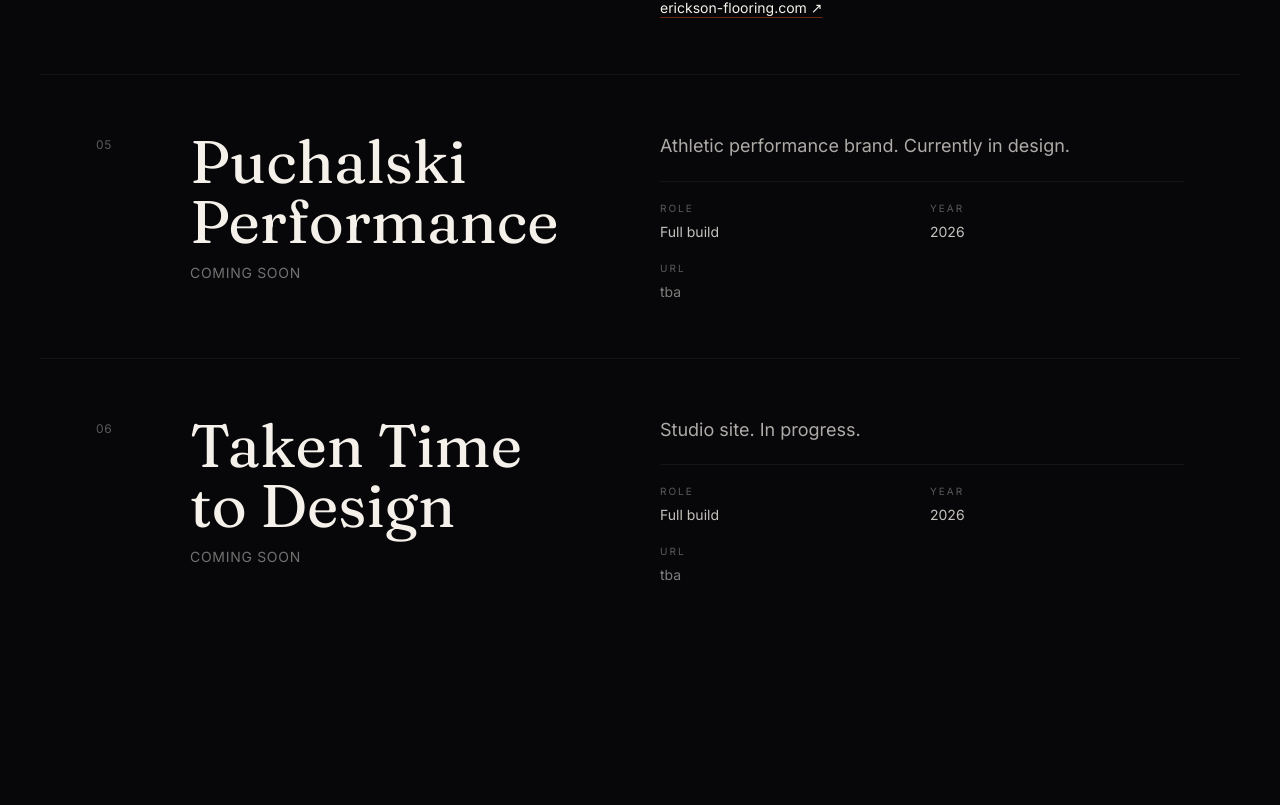
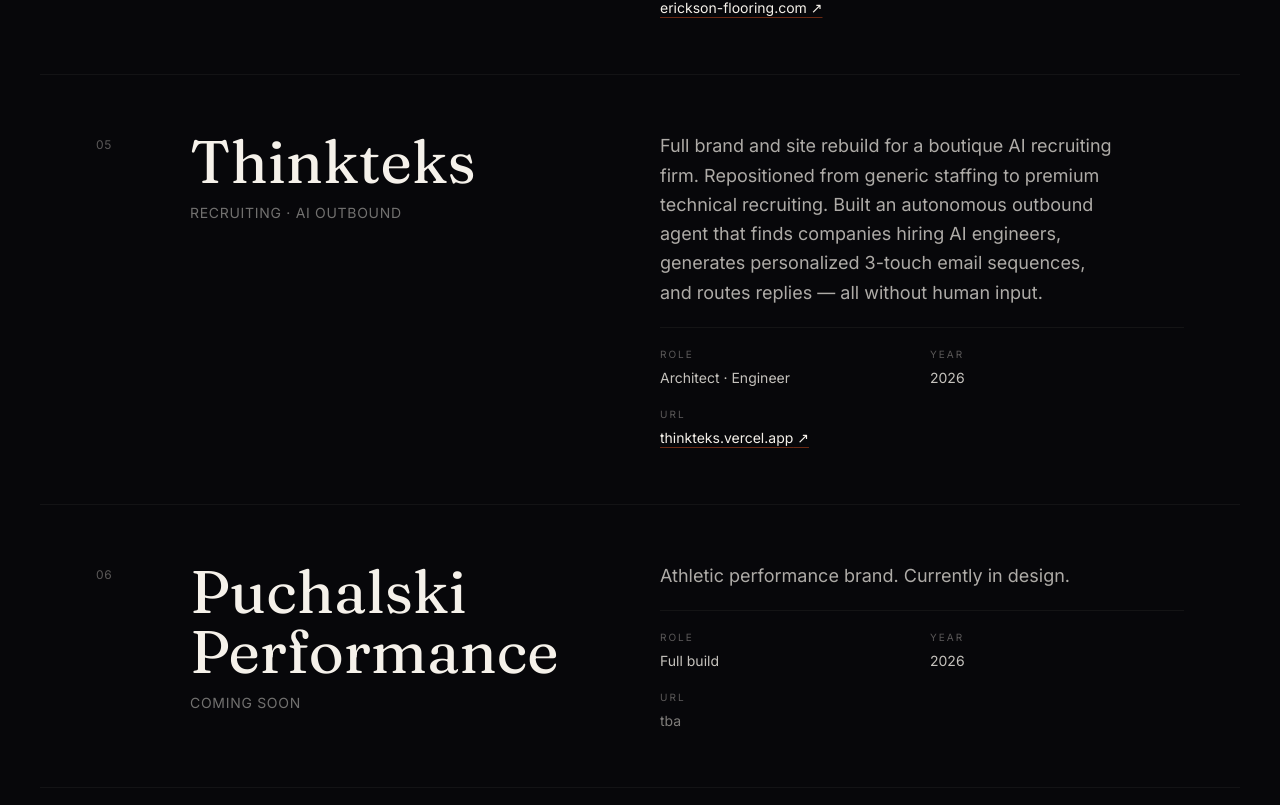
Before and after one commit to Dilan1234321/dilankochhar.com, a Next.js app: page /work in a window 1280 px wide. Shown: the part 1775-2580 px from the top of the page. Built offline with nearby package versions, Linux system fonts and the light colour scheme.

Commit message:
Add Thinkteks to portfolio — site rebuild + AI outbound agent

```diff
--- a/app/page.tsx
+++ b/app/page.tsx
@@ -5,7 +5,7 @@
 import { useRef } from "react";
 
 const stats = [
-  { k: "5", v: "Sites shipped" },
+  { k: "6", v: "Sites shipped" },
   { k: "20", v: "Years old" },
   { k: "0", v: "Funding raised" },
   { k: "1", v: "Person team" },
@@ -16,6 +16,7 @@
   { title: "Kochhar Foundation", role: "Co-founder", url: "kochharfoundation.com", tag: "Charity · $22K+" },
   { title: "UTampa AKPSI", role: "Lead Developer", url: "utampaakpsi.com", tag: "Org Site" },
   { title: "Erickson Flooring", role: "Full build", url: "erickson-flooring.com", tag: "Small Business" },
+  { title: "Thinkteks", role: "Architect · AI Outbound", url: "thinkteks.vercel.app", tag: "Recruiting · AI" },
   { title: "Puchalski Performance", role: "In progress", url: "tba", tag: "Coming soon" },
   { title: "Taken Time to Design", role: "In progress", url: "tba", tag: "Coming soon" },
 ];
--- a/app/work/page.tsx
+++ b/app/work/page.tsx
@@ -49,6 +49,17 @@
   },
   {
     n: "05",
+    title: "Thinkteks",
+    role: "Architect · Engineer",
+    year: "2026",
+    url: "thinkteks.vercel.app",
+    href: "https://thinkteks.vercel.app",
+    tag: "Recruiting · AI Outbound",
+    body: "Full brand and site rebuild for a boutique AI recruiting firm. Repositioned from generic staffing to premium technical recruiting. Built an autonomous outbound agent that finds companies hiring AI engineers, generates personalized 3-touch email sequences, and routes replies — all without human input.",
+    status: "live",
+  },
+  {
+    n: "06",
     title: "Puchalski Performance",
     role: "Full build",
     year: "2026",
@@ -59,7 +70,7 @@
     status: "wip",
   },
   {
-    n: "06",
+    n: "07",
     title: "Taken Time to Design",
     role: "Full build",
     year: "2026",
```
